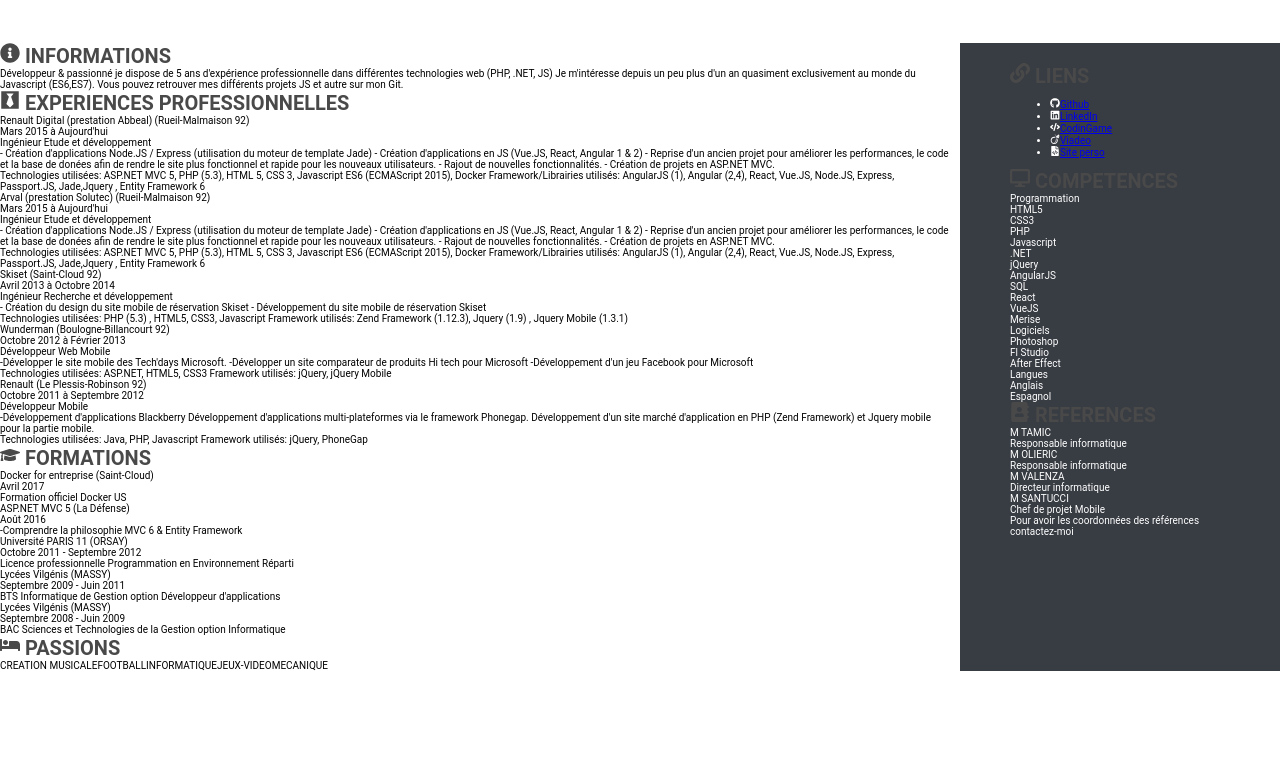
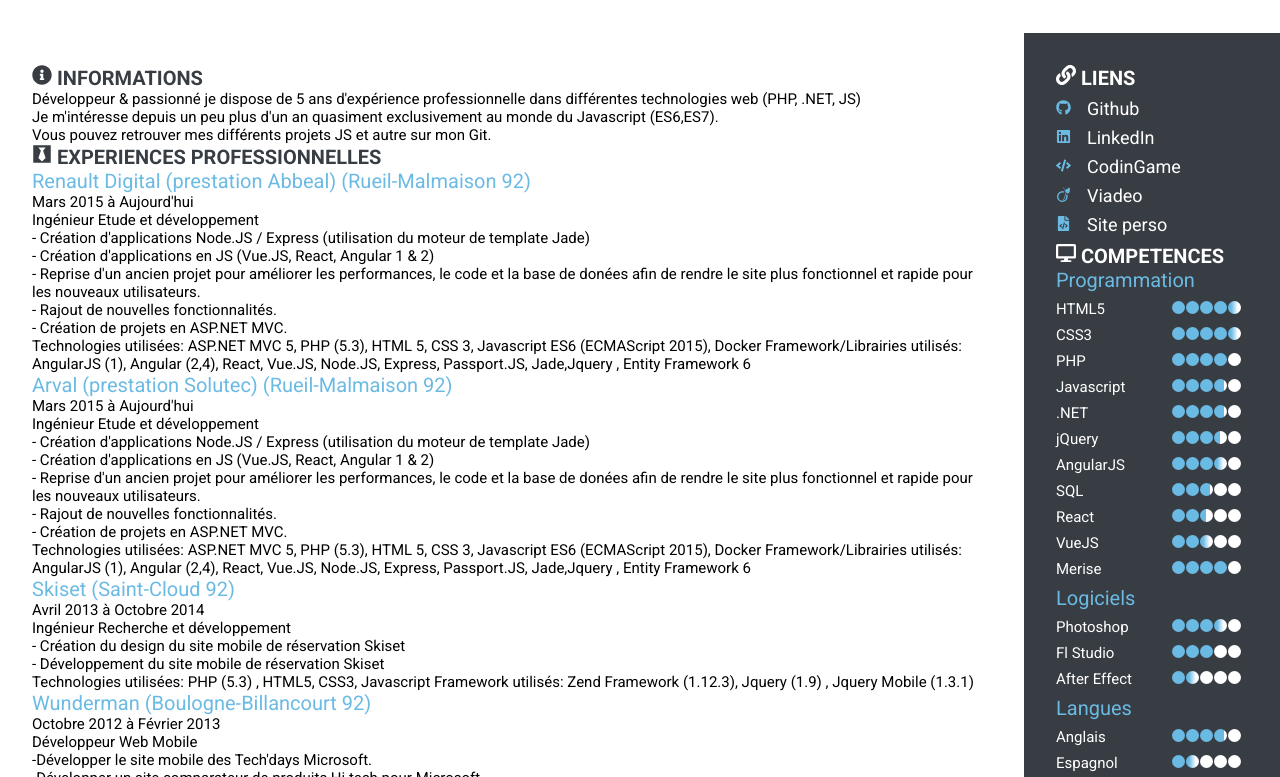
Before and after one commit to kmartin91/CV, a Gatsby site: page / in a window 1280 px wide. Shown: the part 167-944 px from the top of the page. Before the commit the page ends 848 px from the top, so only its background shows below. Built offline with nearby package versions, Linux system fonts and the light colour scheme; Gatsby itself is replaced by a stand-in of ours.

Commit message:
feat(CV-003): Setting up CSS

```diff
--- a/gatsby-config.js
+++ b/gatsby-config.js
@@ -3,7 +3,7 @@
     title: `Fullstack Developer`,
     description: `Hi!`,
     author: `@coldfuzion91`,
-    lastname: 'Martin',
+    lastname: 'MARTIN',
     firstname: 'Kevin',
     job: 'Développeur Fullstack',
   },
--- /dev/null
+++ b/src/components/Competences/Competence.css
@@ -0,0 +1,10 @@
+.Competence {
+  display: grid;
+  grid-template-columns: repeat(10, 1fr);
+  margin: var(--space-s) 0;
+}
+
+.nameSkill {
+  grid-column: 1 / span 6;
+  grid-row: 1;
+}
--- a/src/components/Competences/Competence.js
+++ b/src/components/Competences/Competence.js
@@ -1,9 +1,10 @@
 import React from 'react'
 import Level from '../Level/Level'
+import './Competence.css'
 
 const Competence = ({ competence }) => (
   <>
-    <article className="skills">
+    <article className="Competence">
       <span className="nameSkill">{competence.name}</span>
       <Level level={competence.value} />
     </article>
--- a/src/components/Competences/CompetencesList.js
+++ b/src/components/Competences/CompetencesList.js
@@ -3,7 +3,7 @@
 
 const CompetencesList = ({ competenceslist }) => (
   <>
-    <div className="headlineCompetence">{competenceslist.label}</div>
+    <div className="headline">{competenceslist.label}</div>
     {competenceslist.values.map((competence, index) => {
       return <Competence key={index} competence={competence} />
     })}
--- a/src/components/Experiences/Experience.js
+++ b/src/components/Experiences/Experience.js
@@ -2,7 +2,7 @@
 
 const Experience = ({ experience }) => (
   <article className="exp">
-    <div className="headlineArticle">
+    <div className="headline">
       {experience.entreprise} ({experience.lieu})
     </div>
     <div className="duration">
@@ -10,9 +10,7 @@
     </div>
     <div className="clear" />
     <div className="intitule">{experience.intitule}</div>
-    <div className="description display-linebreak">
-      {experience.description}
-    </div>
+    <div className="description display-linebreak">{experience.description}</div>
     <div className="technologies">{experience.technologies}</div>
   </article>
 )
--- a/src/components/Formations/Formation.js
+++ b/src/components/Formations/Formation.js
@@ -2,13 +2,9 @@
 
 const Formation = ({ formation }) => (
   <article className="formation">
-    <div className="headlineArticle">
-      {`${formation.nom} (${formation.lieu})`}
-    </div>
+    <div className="headline">{`${formation.nom} (${formation.lieu})`}</div>
     <div className="duration">
-      {`${formation.dateDebut} ${
-        formation.dateFin !== null ? `- ${formation.dateFin}` : ''
-      }`}
+      {`${formation.dateDebut} ${formation.dateFin !== null ? `- ${formation.dateFin}` : ''}`}
     </div>
     <div className="clear" />
     <div className="description">{formation.description}</div>
--- a/src/components/Header/Header.css
+++ b/src/components/Header/Header.css
@@ -8,15 +8,15 @@
   grid-column: 2 / span 20;
   grid-row: 5;
   color: #494949;
-  font-weight: 700;
   font-size: 4rem;
 }
 
 .intro {
   grid-column: 2 / 50;
-  grid-row: 20;
-  color:#6bbae4;
+  grid-row: 25;
+  color: var(--secondary-color);
   font-size: 2.5rem;
+  text-transform: uppercase;
 }
 
 .photo {
--- /dev/null
+++ b/src/components/Level/Level.css
@@ -0,0 +1,29 @@
+.skillList {
+  grid-row: 1;
+  grid-column-end: span 5;
+}
+
+.skill {
+  background-color:#FFFFFF;
+  border-radius: 50%;
+  display:inline-grid;
+  height:13px;
+  margin-left: 1px;
+  width:13px;
+}
+
+.full {
+  background-color:#6bbae4;
+}
+
+.thirty {
+  background: linear-gradient(90deg, #6bbae4 25%, #FFFFFF 75%);
+}
+
+.half {
+  background: linear-gradient(90deg, #6bbae4 50%, #FFFFFF 50%);
+}
+
+.seventy {
+  background: linear-gradient(90deg, #6bbae4 75%, #FFFFFF 25%);
+}
--- a/src/components/Level/Level.js
+++ b/src/components/Level/Level.js
@@ -1,4 +1,5 @@
 import React from 'react'
+import './Level.css'
 
 const Level = ({ level }) => {
   const levelValue = level
--- /dev/null
+++ b/src/components/Links/Link.css
@@ -0,0 +1,16 @@
+.Link {
+  padding: var(--space-s) 0 0;
+}
+
+.Link a{
+  color: var(--thirty-color);
+  font-size: 1.8rem;
+  padding-left: var(--space-m);
+  text-decoration: none;
+}
+
+.Link svg path {
+  fill: var(--secondary-color);
+  height: 1.8rem;
+  width: 1.8rem;
+}
--- a/src/components/Links/Link.js
+++ b/src/components/Links/Link.js
@@ -1,11 +1,7 @@
 import React from 'react'
-import {
-  FaGithub,
-  FaLinkedin,
-  FaCode,
-  FaViadeo,
-  FaFileCode,
-} from 'react-icons/fa'
+import { FaGithub, FaLinkedin, FaCode, FaViadeo, FaFileCode } from 'react-icons/fa'
+
+import './Link.css'
 
 const getIcon = icon => {
   switch (icon) {
@@ -25,7 +21,7 @@
 }
 
 const Link = ({ link }) => (
-  <li>
+  <li className="Link">
     {getIcon(link.icon)}
     <a href={link.url} target="_blank" rel="noopener noreferrer">
       {link.name}
--- /dev/null
+++ b/src/components/Links/Links.css
@@ -0,0 +1,3 @@
+.Links {
+  margin-bottom: var(--space-s)
+}
--- a/src/components/Links/Links.js
+++ b/src/components/Links/Links.js
@@ -3,6 +3,8 @@
 import { StaticQuery, graphql } from 'gatsby'
 import { FaLink } from 'react-icons/fa'
 import Link from './Link'
+
+import './Links.css'
 
 const query = graphql`
   query LinkData {
@@ -24,7 +26,7 @@
         <span className="title">
           <FaLink /> LIENS
         </span>
-        <ul>
+        <ul className="Links">
           {_get(data, 'dataJson.links', []).map((link, index) => (
             <Link link={link} key={index} />
           ))}
--- a/src/components/References/Reference.js
+++ b/src/components/References/Reference.js
@@ -2,7 +2,7 @@
 
 const Reference = ({ reference }) => (
   <>
-    <div className="headlineCompetence">{reference.name}</div>
+    <div className="headline">{reference.name}</div>
     <div className="refJob">{reference.job}</div>
   </>
 )
--- a/src/components/newlayout.css
+++ b/src/components/newlayout.css
@@ -1,45 +1,76 @@
+@import url('https://fonts.googleapis.com/css?family=Roboto:300,400,500,700');
+
+:root {
+  --primary-color: #383c43;
+  --secondary-color: #6bbae4;
+  --thirty-color: #ffffff;
+  --space-l: 32px;
+  --space-m: 16px;
+  --space-s: 8px;
+  --font-size: 10px;
+  --font-family: 'Roboto', sans-serif;
+}
 html {
-  font-size: 10px;
+  font-size: var(--font-size);
 }
 
 body {
-  font-family: 'Roboto', sans-serif;
+  font-family: var(--font-family);
+  font-size: 1.5rem;
   margin: 0;
   padding: 0;
 }
 
 .app {
   display: grid;
-  grid-template-columns: repeat(4, 1fr);
-  grid-gap: 1em;
+  grid-template-columns: repeat(10, 1fr);
 }
 
 header,
 footer {
-  grid-column: 1 / span 5;
+  grid-column: 1 / 11;
 }
 
 .main {
-  grid-column: 1 / span 3;
+  grid-column: 1 / span 8;
+  padding: var(--space-l);
 }
 
 .aside {
   grid-column: span 2;
-  background-color: #383c43;
-  color: #fff;
+  background-color: var(--primary-color);
+  color: var(--thirty-color);
 }
 
 .aside .content {
-  padding: 20px 50px;
+  padding: var(--space-l);
+}
+
+.aside .title {
+  color: var(--thirty-color);
 }
 
 /**
  Common
  **/
 
+.display-linebreak {
+  white-space: pre-line;
+}
+
 .title {
-  color:#494949;
+  color: var(--primary-color);
   font-size: 2rem;
   font-weight: bold;
-  padding-top:10px;
 }
+
+ul {
+  list-style-type: none;
+  margin: 0;
+  padding: 0;
+}
+
+.headline {
+  color: var(--secondary-color);
+  font-size: 2rem;
+}
--- a/src/pages/index.js
+++ b/src/pages/index.js
@@ -5,7 +5,7 @@
 
 const IndexPage = () => (
   <Layout>
-    <SEO title="Kevin Martin" keywords={[`gatsby`, `application`, `react`]} />
+    <SEO title="Kevin Martin" keywords={[`fullstack`, `js`, `react`]} />
   </Layout>
 )
 
```
